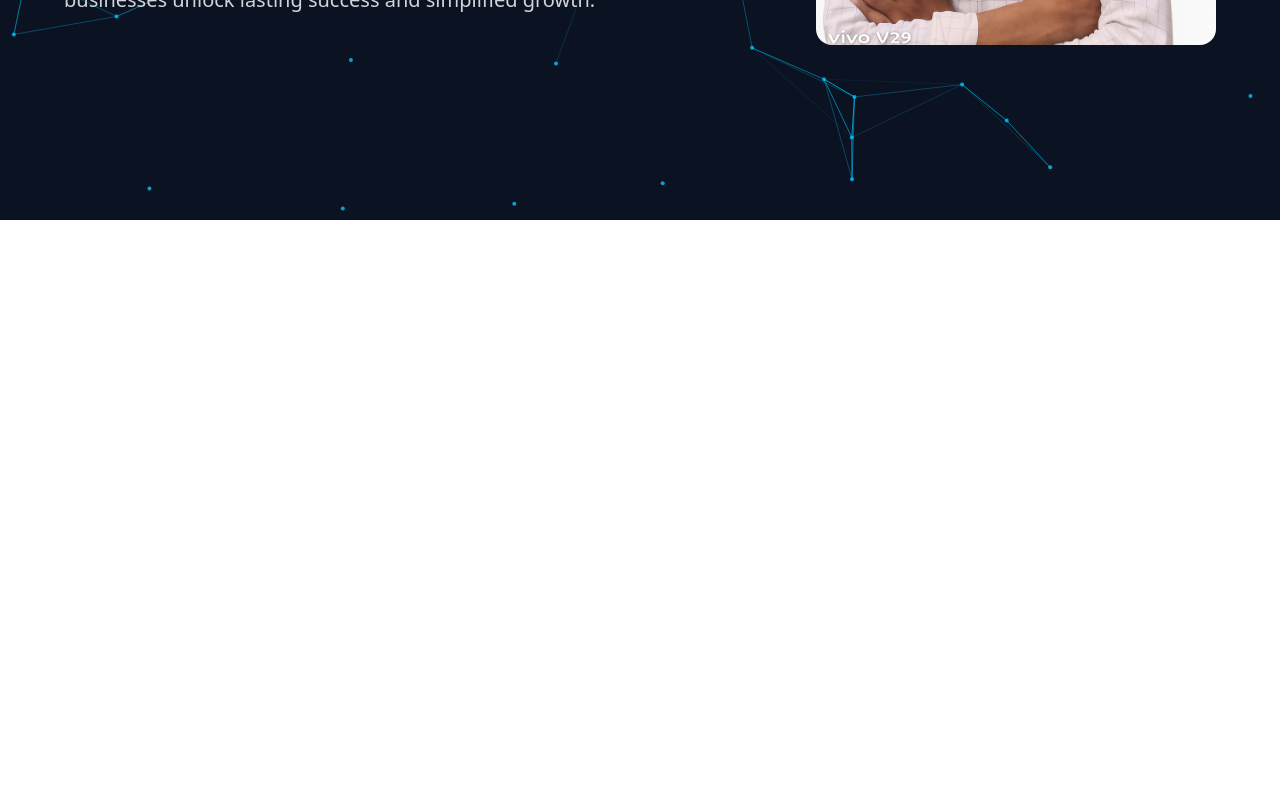
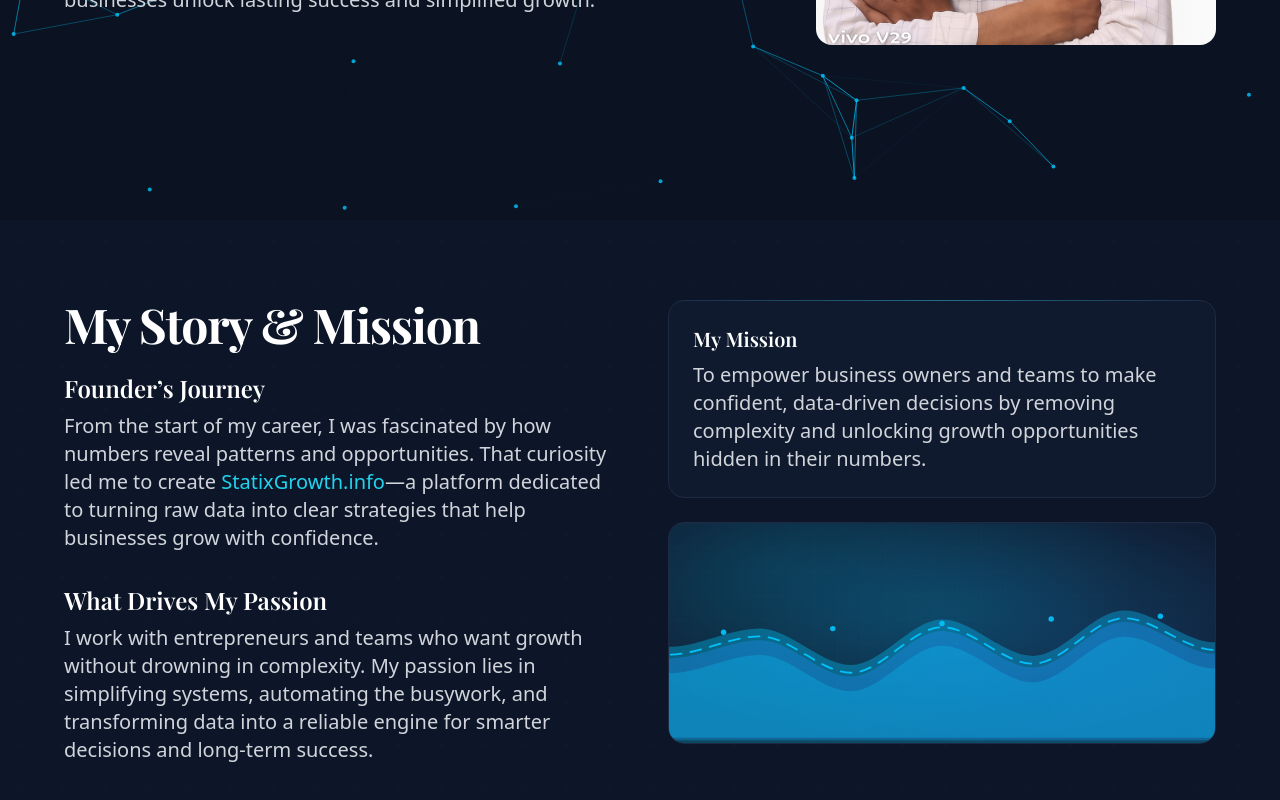
Before and after one commit to kartik-7877/statixgrowth-site, a Next.js app: page /about in a window 1280 px wide. Shown: the part 628-1428 px from the top of the page. Before the commit the page ends 848 px from the top, so only its background shows below. Built offline with nearby package versions, Linux system fonts and the light colour scheme.

Commit message:
Added optimized About Story & Mission section with animated chart

```diff
--- /dev/null
+++ b/components/AboutStoryMission.js
@@ -0,0 +1,261 @@
+// components/AboutStoryMission.js
+import { motion } from "framer-motion";
+
+/* ----------------------- Animated Clustered Area Chart ---------------------- */
+function ClusterAreaChart() {
+  const curves = [
+    { color: "rgba(0, 200, 255, 0.35)", amp: 5, phase: 0 },
+    { color: "rgba(39, 142, 255, 0.30)", amp: 7, phase: 1 },
+    { color: "rgba(0, 212, 255, 0.25)", amp: 9, phase: 2 },
+  ];
+
+  const W = 600;
+  const H = 240;
+
+  const basePoints = (offsetY = 0) => [
+    [0, 140 + offsetY],
+    [100, 120 + offsetY],
+    [200, 160 + offsetY],
+    [300, 110 + offsetY],
+    [400, 150 + offsetY],
+    [500, 100 + offsetY],
+    [600, 135 + offsetY],
+  ];
+
+  const buildCurve = (pts) => {
+    let d = `M ${pts[0][0]} ${pts[0][1]}`;
+    for (let i = 1; i < pts.length; i++) {
+      const [x0, y0] = pts[i - 1];
+      const [x1, y1] = pts[i];
+      const cx1 = x0 + (x1 - x0) / 3;
+      const cy1 = y0;
+      const cx2 = x0 + (x1 - x0) * (2 / 3);
+      const cy2 = y1;
+      d += ` C ${cx1} ${cy1}, ${cx2} ${cy2}, ${x1} ${y1}`;
+    }
+    return d;
+  };
+
+  const makeArea = (offsetY = 0) => {
+    const pts = basePoints(offsetY);
+    return `${buildCurve(pts)} L ${W} ${H} L 0 ${H} Z`;
+  };
+
+  const makeLine = (offsetY = 0) => buildCurve(basePoints(offsetY));
+
+  return (
+    <div className="relative w-full rounded-2xl border border-[#1E2A44] bg-[#0F1A2E] overflow-hidden">
+      {/* subtle grid */}
+      <div
+        aria-hidden="true"
+        className="absolute inset-0 opacity-20"
+        style={{
+          backgroundImage:
+            "linear-gradient(rgba(255,255,255,0.06) 1px, transparent 1px), linear-gradient(90deg, rgba(255,255,255,0.06) 1px, transparent 1px)",
+          backgroundSize: "24px 24px",
+        }}
+      />
+
+      {/* glow accent */}
+      <div
+        aria-hidden="true"
+        className="absolute inset-0 pointer-events-none"
+        style={{
+          background:
+            "radial-gradient(600px 300px at 20% 20%, rgba(0,200,255,0.15), transparent 60%), radial-gradient(600px 300px at 80% 60%, rgba(39,142,255,0.12), transparent 60%)",
+        }}
+      />
+
+      <svg viewBox="0 0 600 240" className="block w-full h-[220px]">
+        <defs>
+          <radialGradient id="glow" cx="50%" cy="40%" r="60%">
+            <stop offset="0%" stopColor="rgba(0,200,255,0.18)" />
+            <stop offset="100%" stopColor="rgba(0,200,255,0)" />
+          </radialGradient>
+        </defs>
+        <rect width="600" height="240" fill="url(#glow)" />
+
+        {/* areas */}
+        {curves.map((c, idx) => (
+          <motion.path
+            key={idx}
+            d={makeArea(idx * 10)}
+            fill={c.color}
+            stroke="none"
+            animate={{ y: [-c.amp, c.amp, -c.amp] }}
+            transition={{
+              duration: 6 + idx * 1.2,
+              repeat: Infinity,
+              ease: "easeInOut",
+            }}
+          />
+        ))}
+
+        {/* animated top line */}
+        <motion.path
+          d={makeLine(5)}
+          fill="none"
+          stroke="rgba(0,200,255,0.95)"
+          strokeWidth="2"
+          strokeLinecap="round"
+          strokeLinejoin="round"
+          strokeDasharray="12 10"
+          animate={{
+            y: [-2, 2, -2],
+            strokeDashoffset: [0, -44],
+          }}
+          transition={{
+            duration: 5,
+            repeat: Infinity,
+            ease: "easeInOut",
+          }}
+        />
+
+        {/* dots */}
+        {[60, 180, 300, 420, 540].map((x, i) => (
+          <motion.circle
+            key={x}
+            cx={x}
+            cy={110 + (i % 2 === 0 ? 0 : 10)}
+            r="3"
+            fill="rgba(0,200,255,0.9)"
+            animate={{ cy: [100, 120, 100] }}
+            transition={{
+              duration: 4 + i * 0.3,
+              repeat: Infinity,
+              ease: "easeInOut",
+            }}
+          />
+        ))}
+      </svg>
+    </div>
+  );
+}
+
+/* --------------------------- Section --------------------------- */
+export default function AboutStoryMission() {
+  const fadeUp = {
+    hidden: { opacity: 0, y: 24 },
+    show: (i = 0) => ({
+      opacity: 1,
+      y: 0,
+      transition: { delay: 0.15 * i, duration: 0.6, ease: "easeOut" },
+    }),
+  };
+
+  return (
+    <section className="relative bg-[#0D1628] py-16 sm:py-20 px-6 sm:px-12 overflow-hidden">
+      {/* Background accents */}
+      <div
+        aria-hidden="true"
+        className="pointer-events-none absolute inset-0 opacity-[0.15]
+        [background-image:radial-gradient(rgba(0,200,255,0.18)_1px,transparent_1px)]
+        [background-size:42px_42px]"
+      />
+
+      <div className="relative max-w-6xl mx-auto grid md:grid-cols-2 gap-10 md:gap-14 items-start">
+        {/* Left column */}
+        <div className="mb-12 sm:mb-16 md:mb-0">
+          <motion.h2
+            variants={fadeUp}
+            initial="hidden"
+            whileInView="show"
+            viewport={{ once: true, amount: 0.2 }}
+            custom={0}
+            className="font-display text-white mb-4
+                       text-2xl sm:text-3xl md:text-5xl
+                       font-bold leading-[1.2] tracking-tight"
+          >
+            My Story & Mission
+          </motion.h2>
+
+          {/* Journey */}
+          <motion.h3
+            variants={fadeUp}
+            initial="hidden"
+            whileInView="show"
+            viewport={{ once: true, amount: 0.2 }}
+            custom={1}
+            className="font-display text-white mt-6 mb-2
+                       text-lg sm:text-xl md:text-2xl font-semibold"
+          >
+            Founder’s Journey
+          </motion.h3>
+          <motion.p
+            variants={fadeUp}
+            initial="hidden"
+            whileInView="show"
+            viewport={{ once: true, amount: 0.2 }}
+            custom={2}
+            className="font-sans text-gray-300
+                       text-sm sm:text-base md:text-xl leading-relaxed"
+          >
+            From the start of my career, I was fascinated by how numbers reveal
+            patterns and opportunities. That curiosity led me to create{" "}
+            <span className="text-cyan-400">StatixGrowth.info</span>—a platform
+            dedicated to turning raw data into clear strategies that help
+            businesses grow with confidence.
+          </motion.p>
+
+          {/* Passion */}
+          <motion.h3
+            variants={fadeUp}
+            initial="hidden"
+            whileInView="show"
+            viewport={{ once: true, amount: 0.2 }}
+            custom={3}
+            className="font-display text-white mt-8 mb-2
+                       text-lg sm:text-xl md:text-2xl font-semibold"
+          >
+            What Drives My Passion
+          </motion.h3>
+          <motion.p
+            variants={fadeUp}
+            initial="hidden"
+            whileInView="show"
+            viewport={{ once: true, amount: 0.2 }}
+            custom={4}
+            className="font-sans text-gray-300
+                       text-sm sm:text-base md:text-xl leading-relaxed"
+          >
+            I work with entrepreneurs and teams who want growth without drowning
+            in complexity. My passion lies in simplifying systems, automating
+            the busywork, and transforming data into a reliable engine for
+            smarter decisions and long-term success.
+          </motion.p>
+        </div>
+
+        {/* Right column */}
+        <div className="space-y-6">
+          <motion.div
+            variants={fadeUp}
+            initial="hidden"
+            whileInView="show"
+            viewport={{ once: true, amount: 0.2 }}
+            custom={1}
+            className="relative rounded-2xl border border-[#1E2A44] bg-[#0F1A2E] p-6"
+          >
+            <div className="absolute -top-px left-0 right-0 h-px bg-gradient-to-r from-transparent via-cyan-400/40 to-transparent" />
+            <h4 className="font-display text-white text-base sm:text-lg md:text-xl font-semibold">
+              My Mission
+            </h4>
+            <p className="font-sans text-gray-300 mt-2 text-sm sm:text-base md:text-xl leading-relaxed">
+              To empower business owners and teams to make confident,
+              data-driven decisions by removing complexity and unlocking growth
+              opportunities hidden in their numbers.
+            </p>
+          </motion.div>
+
+          <motion.div
+            initial={{ opacity: 0, y: 20 }}
+            whileInView={{ opacity: 1, y: 0 }}
+            viewport={{ once: true, amount: 0.2 }}
+            transition={{ duration: 0.7, ease: "easeOut" }}
+          >
+            <ClusterAreaChart />
+          </motion.div>
+        </div>
+      </div>
+    </section>
+  );
+}
--- a/pages/about.js
+++ b/pages/about.js
@@ -1,9 +1,12 @@
+// pages/about.js
 import AboutHero from "@/components/AboutHero";
+import AboutStoryMission from "@/components/AboutStoryMission";
 
 export default function AboutPage() {
   return (
     <>
       <AboutHero />
+      <AboutStoryMission />
       {/* Later you can add more sections like MiniBio, WhyWorkWithUs, etc. */}
     </>
   );
```
